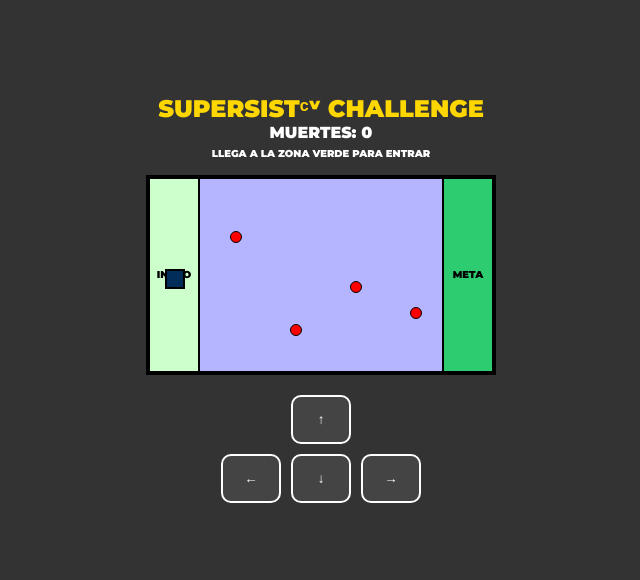
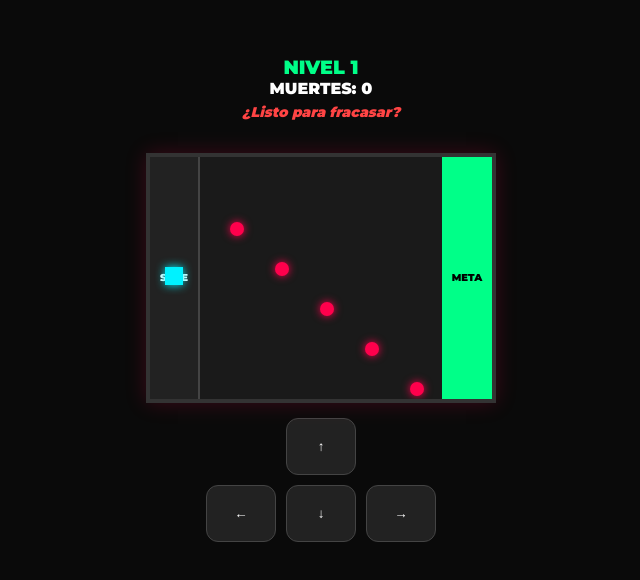
Before and after one commit to franklynliancv-sketch/JUEGOSNLOWER, a plain HTML site: page index.html in a window 1280 px wide. Shown: the part 102-682 px from the top of the page, without its empty margins (319-959 px from the left). Drawn offline with nearby package versions, Linux system fonts and the light colour scheme.

Commit message:
Update index.html

```diff
--- a/index.html
+++ b/index.html
@@ -3,165 +3,225 @@
 <head>
     <meta charset="UTF-8">
     <meta name="viewport" content="width=device-width, initial-scale=1.0, maximum-scale=1.0, user-scalable=no">
-    <title>SUPERSISTᶜᵛ | THE CHALLENGE</title>
+    <title>SUPERSISTᶜ| IMPOSSIBLE EDITION</title>
     <link href="https://fonts.googleapis.com/css2?family=Montserrat:wght@900&display=swap" rel="stylesheet">
     <style>
         :root {
-            --azul-player: #002D5A;
-            --rojo-enemigo: #ff0000;
-            --meta-verde: #2ecc71;
-            --fondo: #b5b5ff; /* Color clásico del juego */
+            --azul-player: #00f2ff;
+            --rojo-enemigo: #ff004c;
+            --meta-verde: #00ff88;
+            --fondo: #1a1a1a;
         }
 
         * { margin: 0; padding: 0; box-sizing: border-box; touch-action: none; }
 
         body {
             font-family: 'Montserrat', sans-serif;
-            background: #333;
+            background: #0a0a0a;
             display: flex;
             flex-direction: column;
             align-items: center;
             justify-content: center;
             height: 100vh;
             color: white;
+            overflow: hidden;
         }
 
         #game-container {
             position: relative;
             width: 350px;
-            height: 200px;
+            height: 250px;
             background: var(--fondo);
-            border: 4px solid #000;
+            border: 4px solid #333;
             overflow: hidden;
+            box-shadow: 0 0 20px rgba(255, 0, 76, 0.2);
         }
 
-        /* Zonas seguras */
         .zone {
             position: absolute;
             width: 50px;
             height: 100%;
-            background: #ccffcc;
             display: flex;
             align-items: center;
             justify-content: center;
             font-size: 10px;
-            color: #000;
             font-weight: bold;
+            z-index: 1;
         }
-        .start { left: 0; border-right: 2px solid #000; }
-        .end { right: 0; background: var(--meta-verde); border-left: 2px solid #000; }
+        .start { left: 0; background: #222; border-right: 2px solid #444; }
+        .end { right: 0; background: var(--meta-verde); color: #000; }
 
-        /* Jugador y Enemigos */
         #player {
             position: absolute;
-            width: 20px;
-            height: 20px;
+            width: 18px;
+            height: 18px;
             background: var(--azul-player);
-            border: 2px solid #000;
+            box-shadow: 0 0 10px var(--azul-player);
             left: 15px;
-            top: 90px;
+            top: 110px;
             z-index: 10;
+            transition: transform 0.1s;
         }
 
         .enemy {
             position: absolute;
-            width: 12px;
-            height: 12px;
+            width: 14px;
+            height: 14px;
             background: var(--rojo-enemigo);
-            border: 1px solid #000;
             border-radius: 50%;
+            box-shadow: 0 0 8px var(--rojo-enemigo);
         }
 
-        /* Controles y Texto */
-        .ui { text-align: center; margin-bottom: 15px; }
+        .ui { text-align: center; margin-bottom: 10px; }
+        #insult-box {
+            height: 40px;
+            color: #ff4444;
+            font-style: italic;
+            font-size: 14px;
+            margin-top: 5px;
+        }
+
         .controls {
-            margin-top: 20px;
+            margin-top: 15px;
             display: grid;
-            grid-template-columns: repeat(3, 60px);
+            grid-template-columns: repeat(3, 70px);
             gap: 10px;
         }
         .btn-ctrl {
-            background: #444;
+            background: #222;
             color: white;
-            border: 2px solid #fff;
-            padding: 15px;
-            border-radius: 10px;
+            border: 1px solid #444;
+            padding: 20px;
+            border-radius: 12px;
             font-weight: bold;
+            user-select: none;
         }
-        .btn-ctrl:active { background: var(--naranja-vivido); }
+        .btn-ctrl:active { background: #ff004c; }
+
+        #level-indicator { color: #00ff88; font-size: 1.2em; }
     </style>
 </head>
 <body>
 
     <div class="ui">
-        <h2 style="color: #FFD700;">SUPERSISTᶜᵛ CHALLENGE</h2>
+        <h2 id="level-indicator">NIVEL 1</h2>
         <p id="death-count">MUERTES: 0</p>
-        <p style="font-size: 10px; margin-top: 5px;">LLEGA A LA ZONA VERDE PARA ENTRAR</p>
+        <div id="insult-box">¿Listo para fracasar?</div>
     </div>
 
     <div id="game-container">
-        <div class="zone start">INICIO</div>
+        <div class="zone start">SAFE</div>
         <div class="zone end">META</div>
         <div id="player"></div>
     </div>
 
     <div class="controls">
         <div></div>
-        <button class="btn-ctrl" onclick="move('up')">↑</button>
+        <button class="btn-ctrl" onpointerdown="move('up')">↑</button>
         <div></div>
-        <button class="btn-ctrl" onclick="move('left')">←</button>
-        <button class="btn-ctrl" onclick="move('down')">↓</button>
-        <button class="btn-ctrl" onclick="move('right')">→</button>
+        <button class="btn-ctrl" onpointerdown="move('left')">←</button>
+        <button class="btn-ctrl" onpointerdown="move('down')">↓</button>
+        <button class="btn-ctrl" onpointerdown="move('right')">→</button>
     </div>
 
     <script src="https://cdn.jsdelivr.net/npm/canvas-confetti@1.6.0/dist/confetti.browser.min.js"></script>
     <script>
         const player = document.getElementById('player');
         const container = document.getElementById('game-container');
+        const insultBox = document.getElementById('insult-box');
+        const levelDisplay = document.getElementById('level-indicator');
+
         let posX = 15;
-        let posY = 90;
+        let posY = 110;
         let deaths = 0;
+        let currentLevel = 1;
+        let enemies = [];
+        let enemyElements = [];
 
-        // Crear enemigos móviles
-        const enemies = [
-            { x: 80, y: 0, dir: 1, speed: 4 },
-            { x: 140, y: 180, dir: -1, speed: 5 },
-            { x: 200, y: 0, dir: 1, speed: 6 },
-            { x: 260, y: 180, dir: -1, speed: 4 }
+        const insults = [
+            "No puedes, acéptalo.",
+            "¿Eso fue todo? Patético.",
+            "Mi abuela juega mejor con los ojos cerrados.",
+            "Ríndete, ahorra tiempo.",
+            "¿Instalaste el juego con los pies?",
+            "La persistencia no quita lo manco.",
+            "Error de capa 8 detectado.",
+            "¿Ya te cansaste de perder?",
+            "Vuelve al Candy Crush, esto es mucho para ti.",
+            "¿Te ayudo? Ah no, no puedo, soy una IA.",
+            "A este paso terminarás en el 2050.",
+            "¡Qué vergüenza!",
+            "¿Eso fue un intento o un espasmo?",
+            "El botón de 'Cerrar' está arriba, úsalo.",
+            "Inútil, pero persistente. Te doy eso.",
+            "Ni con trampas pasarías este nivel.",
+            "¿En serio moriste ahí?",
+            "Tu nivel de habilidad es negativo.",
+            "Deja de intentarlo, das lástima.",
+            "¿Quieres que llame a tu mamá para que te ayude?"
         ];
 
-        const enemyElements = enemies.map((en, i) => {
+        function initLevel(level) {
+            // Limpiar enemigos anteriores
+            enemyElements.forEach(el => el.remove());
+            enemies = [];
+            enemyElements = [];
+
+            if (level === 1) {
+                for(let i=0; i<5; i++) {
+                    enemies.push({ x: 80 + (i*45), y: i*40, dir: 1, speed: 5, type: 'vertical' });
+                }
+            } else if (level === 2) {
+                for(let i=0; i<6; i++) {
+                    enemies.push({ x: 70 + (i*40), y: i*30, dir: 1, speed: 8, type: 'vertical' });
+                    enemies.push({ x: 100, y: 50 + (i*30), dir: 1, speed: 4, type: 'horizontal' });
+                }
+            } else if (level === 3) {
+                for(let i=0; i<8; i++) {
+                    enemies.push({ x: 60 + (i*30), y: Math.random()*200, dir: 1, speed: 7 + i, type: 'vertical' });
+                }
+                enemies.push({ x: 150, y: 125, dir: 1, speed: 12, type: 'circular', angle: 0 });
+            }
+
+            enemies.forEach(en => {
                 const el = document.createElement('div');
                 el.className = 'enemy';
                 container.appendChild(el);
-            return el;
+                enemyElements.push(el);
             });
 
+            levelDisplay.innerText = "NIVEL " + currentLevel;
+        }
+
         function update() {
-            // Mover enemigos
             enemies.forEach((en, i) => {
+                if (en.type === 'vertical') {
                     en.y += en.dir * en.speed;
-                if (en.y > 185 || en.y < 0) en.dir *= -1;
+                    if (en.y > 230 || en.y < 0) en.dir *= -1;
+                } else if (en.type === 'horizontal') {
+                    en.x += en.dir * en.speed;
+                    if (en.x > 280 || en.x < 60) en.dir *= -1;
+                }
+
                 enemyElements[i].style.left = en.x + 'px';
                 enemyElements[i].style.top = en.y + 'px';
 
-                // Colisión simple
-                if (Math.abs(posX - en.x) < 15 && Math.abs(posY - en.y) < 15) {
+                // Colisión ajustada (Hitbox más estricta)
+                if (Math.abs(posX - en.x) < 16 && Math.abs(posY - en.y) < 16) {
                     resetPlayer();
                 }
             });
 
-            // Ganar
             if (posX > 310) {
-                win();
+                nextLevel();
             }
             requestAnimationFrame(update);
         }
 
         function move(dir) {
-            const step = 15;
+            const step = 12;
             if (dir === 'up' && posY > 5) posY -= step;
-            if (dir === 'down' && posY < 175) posY += step;
+            if (dir === 'down' && posY < 225) posY += step;
             if (dir === 'left' && posX > 5) posX -= step;
             if (dir === 'right' && posX < 330) posX += step;
 
@@ -172,19 +232,43 @@
         function resetPlayer() {
             deaths++;
             document.getElementById('death-count').innerText = "MUERTES: " + deaths;
+            insultBox.innerText = insults[Math.floor(Math.random() * insults.length)];
             posX = 15;
-            posY = 90;
+            posY = 110;
             player.style.left = posX + 'px';
             player.style.top = posY + 'px';
+            player.style.transform = "scale(1.5)";
+            setTimeout(() => player.style.transform = "scale(1)", 100);
+        }
+
+        function nextLevel() {
+            if (currentLevel < 3) {
+                currentLevel++;
+                posX = 15;
+                posY = 110;
+                initLevel(currentLevel);
+                insultBox.innerText = "Suerte de principiante. Nivel " + currentLevel + "...";
+            } else {
+                win();
+            }
         }
 
         function win() {
-            confetti({ particleCount: 150, colors: ['#FF6600', '#2ecc71'] });
-            posX = -100; // Sacar al jugador para que no siga detectando meta
-            alert("¡PERSISTENCIA COMPROBADA! Bienvenido, León.");
-            window.location.href = 'home.html';
+            confetti({ particleCount: 200, spread: 70, origin: { y: 0.6 } });
+            posX = -500;
+            alert("¡INCREÍBLE! Has superado el reto SUPERSISTᶜᵛ.\nMuertes totales: " + deaths);
+            window.location.reload();
         }
 
+        // Teclado para PC
+        window.addEventListener('keydown', (e) => {
+            if (e.key === 'ArrowUp') move('up');
+            if (e.key === 'ArrowDown') move('down');
+            if (e.key === 'ArrowLeft') move('left');
+            if (e.key === 'ArrowRight') move('right');
+        });
+
+        initLevel(1);
         update();
     </script>
 </body>
```
Lines whose indentation alone changed are shown as unchanged.
